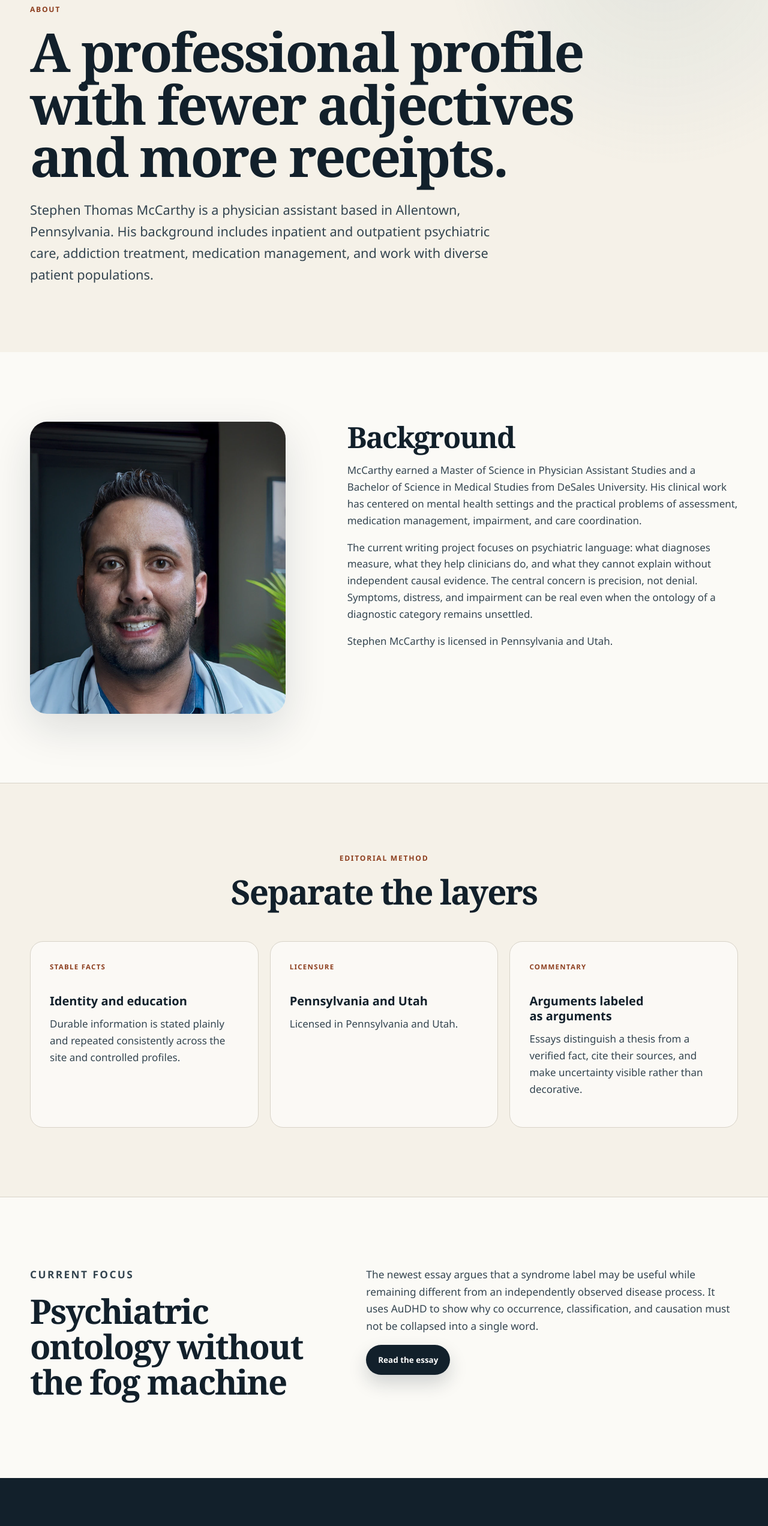
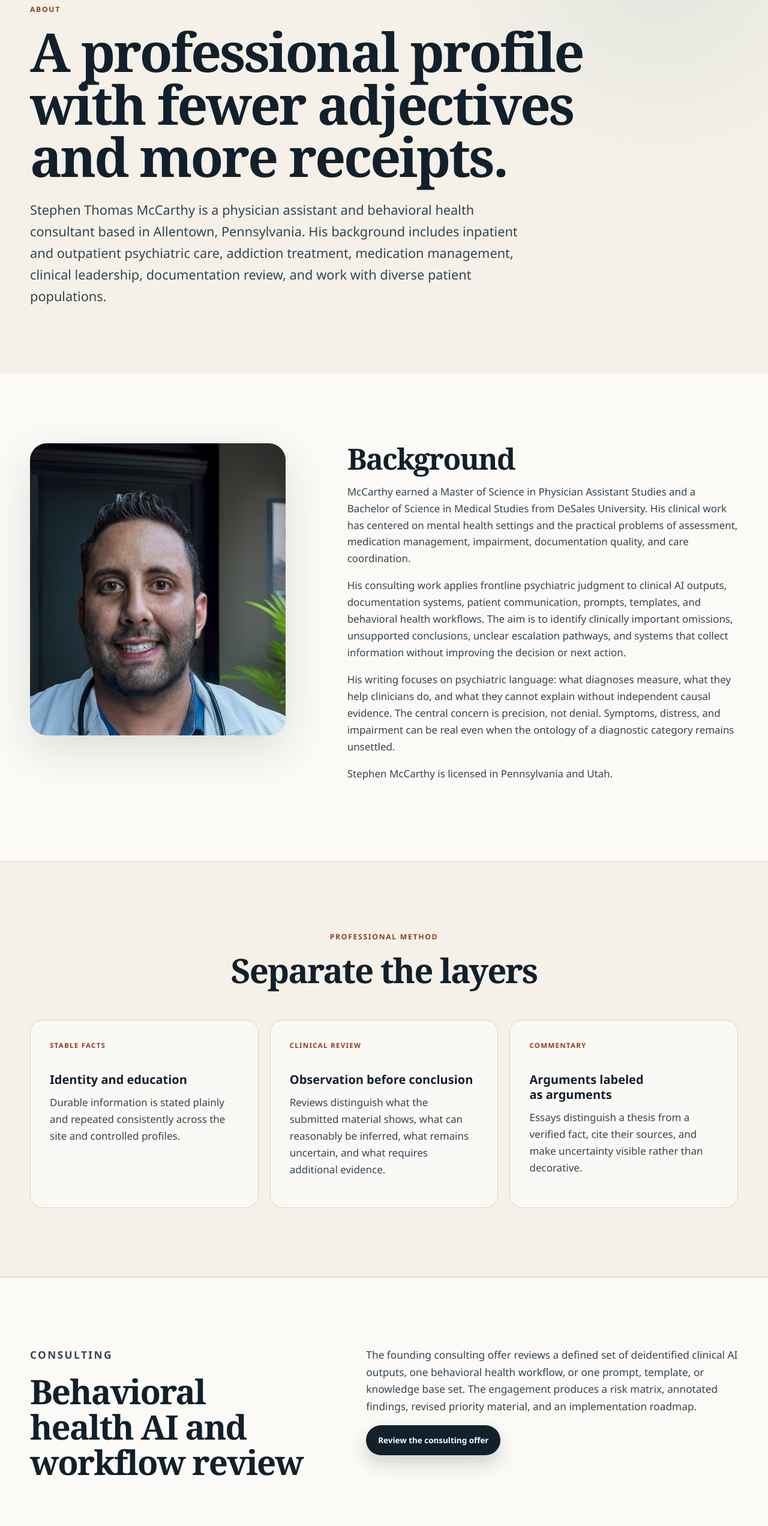
Before and after one commit to mccarthys11145-del/personal-website-2, a Next.js app: page /about in a window 1280 px wide. Shown: the part 234-2778 px from the top of the page at 60% size. Built offline with nearby package versions, Linux system fonts and the light colour scheme.

Commit message:
Connect professional background to consulting

```diff
--- a/app/about/page.tsx
+++ b/app/about/page.tsx
@@ -6,7 +6,7 @@ import { createPageMetadata } from "@/lib/site-metadata"
 export const metadata = createPageMetadata({
   title: "About",
   description:
-    "About Stephen McCarthy, a physician assistant based in Allentown, Pennsylvania, with clinical experience in psychiatric care and addiction treatment.",
+    "About Stephen McCarthy, a physician assistant and behavioral health consultant based in Allentown, Pennsylvania, with clinical experience in psychiatric care, addiction treatment, clinical AI review, and workflow development.",
   path: "/about",
 })
 
@@ -19,8 +19,9 @@ export default function AboutPage() {
           <p className="eyebrow">About</p>
           <h1>A professional profile with fewer adjectives and more receipts.</h1>
           <p className="page-deck">
-            Stephen Thomas McCarthy is a physician assistant based in Allentown, Pennsylvania. His background includes
-            inpatient and outpatient psychiatric care, addiction treatment, medication management, and work with diverse patient populations.
+            Stephen Thomas McCarthy is a physician assistant and behavioral health consultant based in Allentown, Pennsylvania.
+            His background includes inpatient and outpatient psychiatric care, addiction treatment, medication management,
+            clinical leadership, documentation review, and work with diverse patient populations.
           </p>
         </div>
       </section>
@@ -41,10 +42,16 @@ export default function AboutPage() {
             <p>
               McCarthy earned a Master of Science in Physician Assistant Studies and a Bachelor of Science in Medical Studies
               from DeSales University. His clinical work has centered on mental health settings and the practical problems of
-              assessment, medication management, impairment, and care coordination.
+              assessment, medication management, impairment, documentation quality, and care coordination.
             </p>
             <p>
-              The current writing project focuses on psychiatric language: what diagnoses measure, what they help clinicians do,
+              His consulting work applies frontline psychiatric judgment to clinical AI outputs, documentation systems,
+              patient communication, prompts, templates, and behavioral health workflows. The aim is to identify clinically
+              important omissions, unsupported conclusions, unclear escalation pathways, and systems that collect information
+              without improving the decision or next action.
+            </p>
+            <p>
+              His writing focuses on psychiatric language: what diagnoses measure, what they help clinicians do,
               and what they cannot explain without independent causal evidence. The central concern is precision, not denial.
               Symptoms, distress, and impairment can be real even when the ontology of a diagnostic category remains unsettled.
             </p>
@@ -56,7 +63,7 @@ export default function AboutPage() {
       <section className="section-pad soft-section">
         <div className="shell">
           <div className="section-heading">
-            <p className="eyebrow">Editorial method</p>
+            <p className="eyebrow">Professional method</p>
             <h2>Separate the layers</h2>
           </div>
           <div className="card-grid three">
@@ -68,9 +75,12 @@ export default function AboutPage() {
               </p>
             </article>
             <article className="plain-card">
-              <span className="card-kicker">Licensure</span>
-              <h3>Pennsylvania and Utah</h3>
-              <p>Licensed in Pennsylvania and Utah.</p>
+              <span className="card-kicker">Clinical review</span>
+              <h3>Observation before conclusion</h3>
+              <p>
+                Reviews distinguish what the submitted material shows, what can reasonably be inferred, what remains uncertain,
+                and what requires additional evidence.
+              </p>
             </article>
             <article className="plain-card">
               <span className="card-kicker">Commentary</span>
@@ -86,7 +96,24 @@ export default function AboutPage() {
       <section className="section-pad">
         <div className="shell split-callout">
           <div>
-            <p className="eyebrow">Current focus</p>
+            <p className="eyebrow">Consulting</p>
+            <h2>Behavioral health AI and workflow review</h2>
+          </div>
+          <div>
+            <p>
+              The founding consulting offer reviews a defined set of deidentified clinical AI outputs, one behavioral health workflow,
+              or one prompt, template, or knowledge base set. The engagement produces a risk matrix, annotated findings,
+              revised priority material, and an implementation roadmap.
+            </p>
+            <Link className="button primary" href="/consulting">Review the consulting offer</Link>
+          </div>
+        </div>
+      </section>
+
+      <section className="section-pad soft-section">
+        <div className="shell split-callout">
+          <div>
+            <p className="eyebrow">Current writing focus</p>
             <h2>Psychiatric ontology without the fog machine</h2>
           </div>
           <div>
@@ -94,7 +121,7 @@ export default function AboutPage() {
               The newest essay argues that a syndrome label may be useful while remaining different from an independently observed disease process.
               It uses AuDHD to show why co occurrence, classification, and causation must not be collapsed into a single word.
             </p>
-            <Link className="button primary" href="/writing/audhd-psychiatric-ontology">Read the essay</Link>
+            <Link className="button secondary" href="/writing/audhd-psychiatric-ontology">Read the essay</Link>
           </div>
         </div>
       </section>
```
